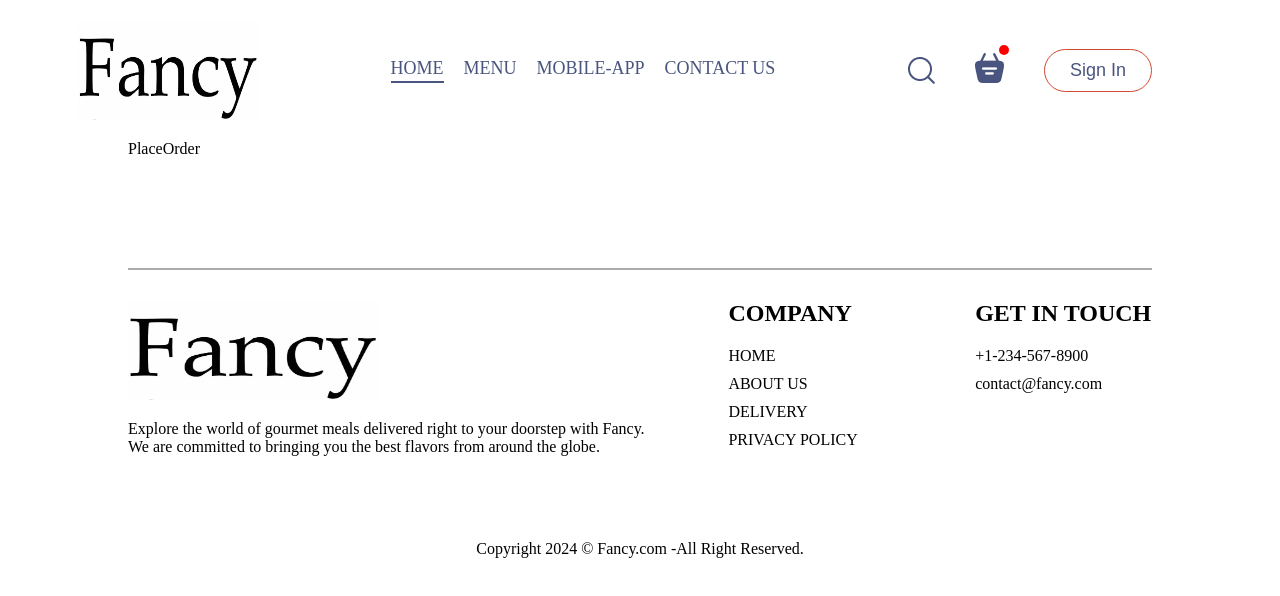
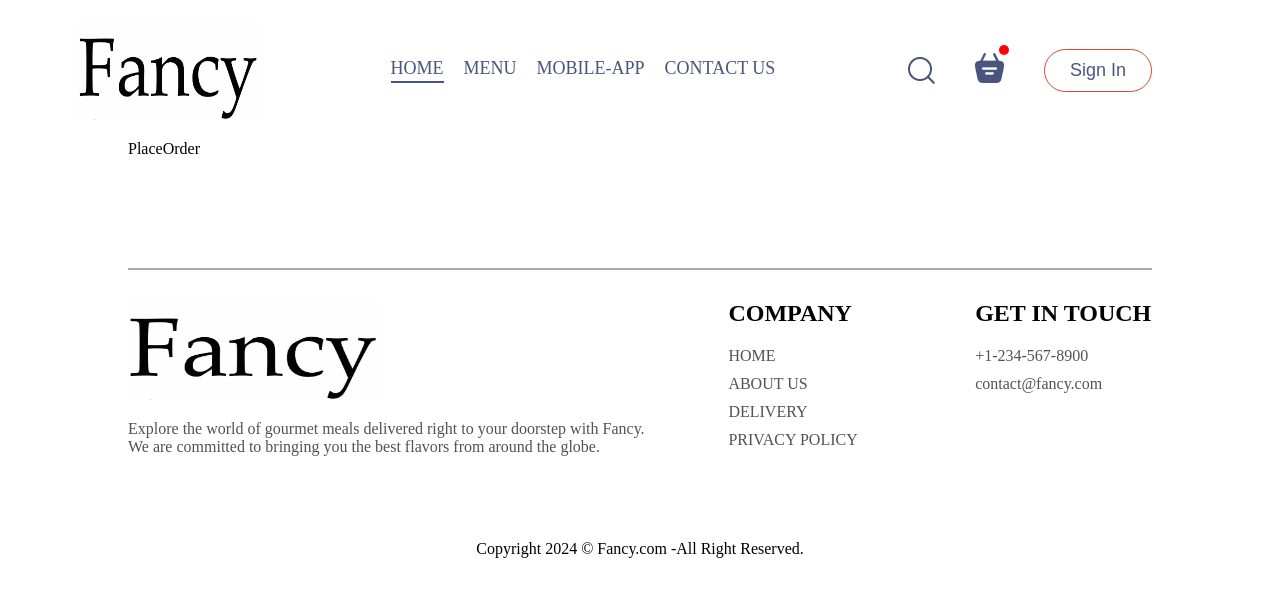
Before and after one commit to mehmetpektass/Food-Delivery-MERN-Stack, a React (Vite) app in the folder project/client/: page /order in a window 1280 px wide. Shown: the top 596 px of the page. Built offline with nearby package versions, Linux system fonts and the light colour scheme.

Commit message:
created some styles of footer for parts of texts

```diff
--- a/project/client/src/components/Footer/Footer.css
+++ b/project/client/src/components/Footer/Footer.css
@@ -35,11 +35,14 @@
   align-items: start;
   gap: 20px;
 }
-.footer-content-left li,
 .footer-content-right li,
 .footer-content-center li {
   list-style: none;
   margin-bottom: 10px;
+  color: rgb(81, 83, 83);
+}
+.footer-content-left p{
+    color:  rgb(81, 83, 83);
 }
 .footer-content-right h2,
 .footer-content-center h2 {
```
